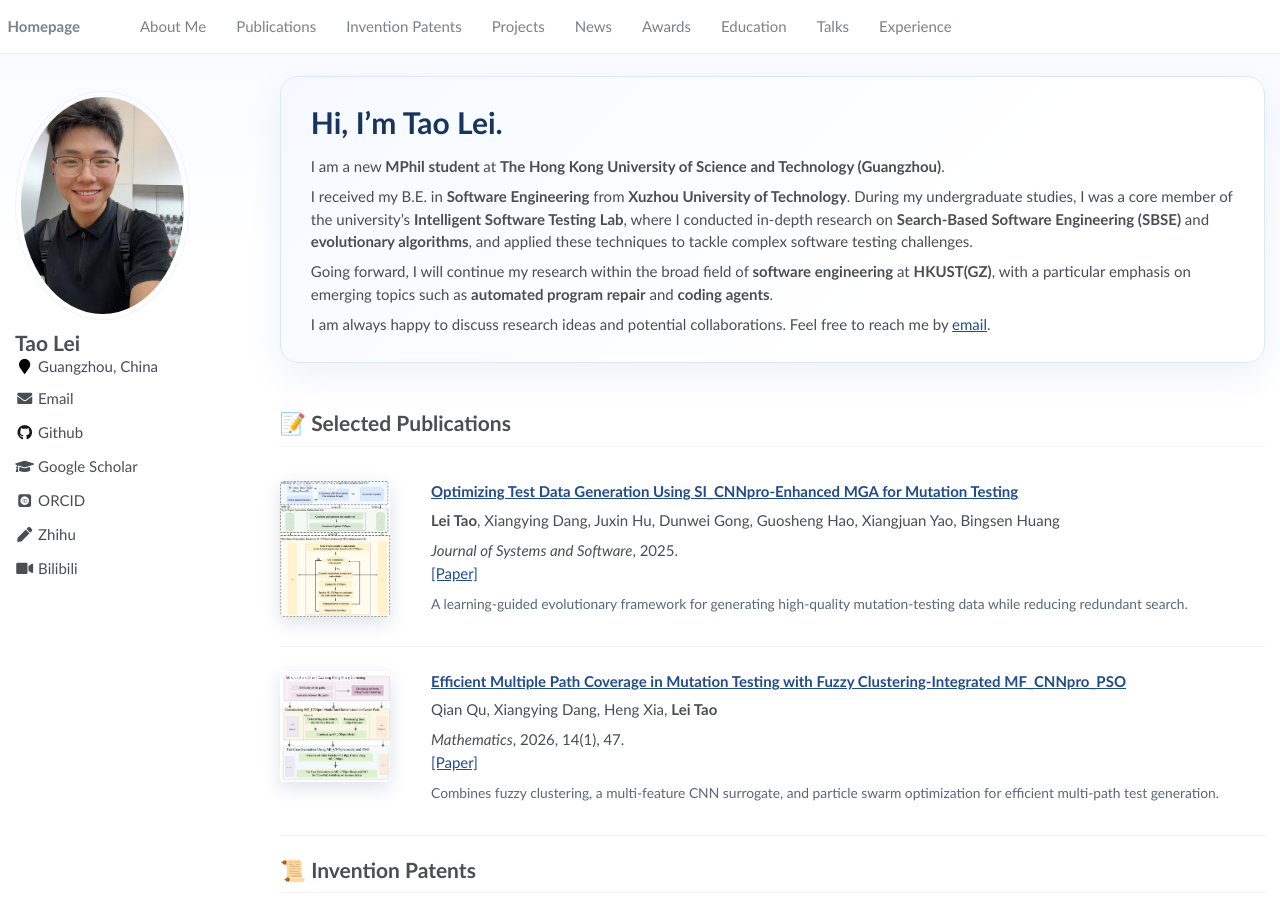
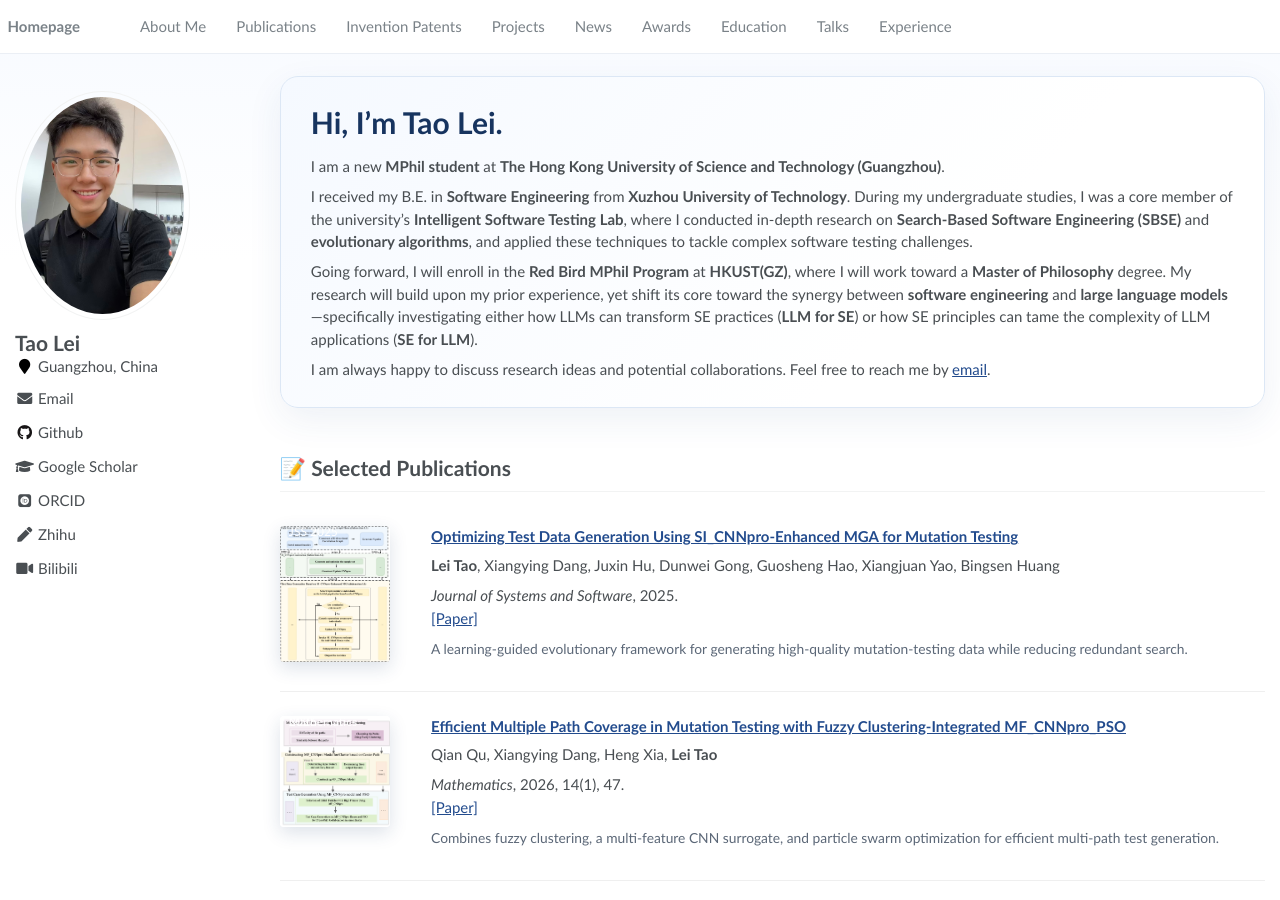
Before and after one commit to LayTAO/laytao.github.io, a Jekyll site: the page built from _pages/about.md, in a window 1280 px wide and 900 px high. Built offline with Jekyll 4.4.1, drawn with Linux system fonts in a browser that asks for light colours; some web fonts are replaced.

Commit message:
Update about.md

```diff
--- a/_pages/about.md
+++ b/_pages/about.md
@@ -18,7 +18,7 @@ I am a new **MPhil student** at **The Hong Kong University of Science and Techno
 
 I received my B.E. in **Software Engineering** from **Xuzhou University of Technology**. During my undergraduate studies, I was a core member of the university's **Intelligent Software Testing Lab**, where I conducted in-depth research on **Search-Based Software Engineering (SBSE)** and **evolutionary algorithms**, and applied these techniques to tackle complex software testing challenges.
 
-Going forward, I will continue my research within the broad field of **software engineering** at **HKUST(GZ)**, with a particular emphasis on emerging topics such as **automated program repair** and **coding agents**.
+Going forward, I will enroll in the **Red Bird MPhil Program** at **HKUST(GZ)**, where I will work toward a **Master of Philosophy** degree. My research will build upon my prior experience, yet shift its core toward the synergy between **software engineering** and **large language models**—specifically investigating either how LLMs can transform SE practices (**LLM for SE**) or how SE principles can tame the complexity of LLM applications (**SE for LLM**).
 
 I am always happy to discuss research ideas and potential collaborations. Feel free to reach me by [email](mailto:weaslypaper@163.com).
 
```
